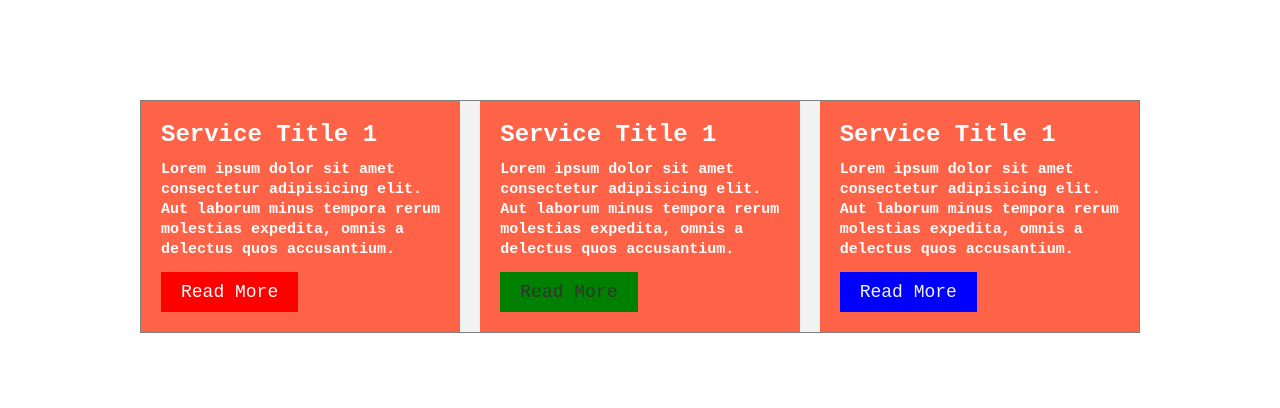
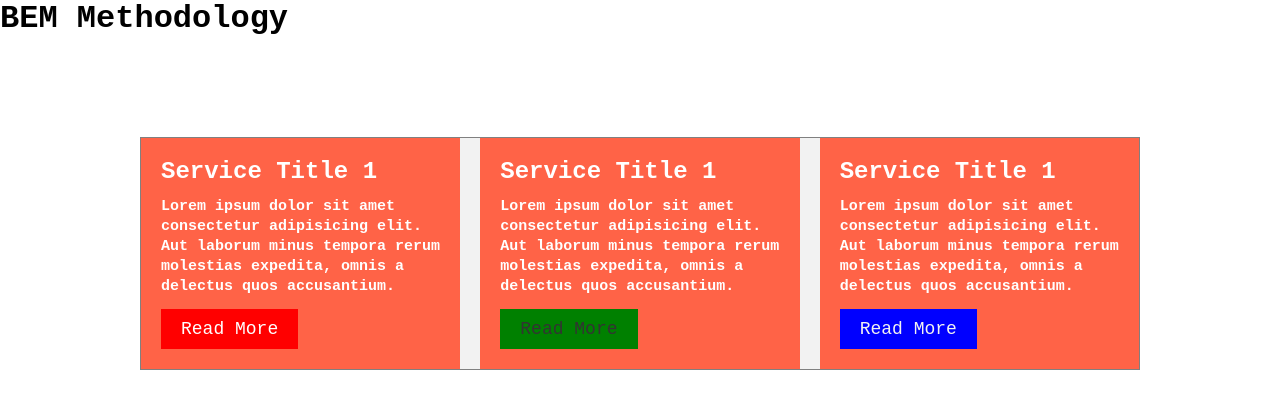
Before and after one commit to Siddiquemd-Sunny/BEM-Methodology, a plain HTML site: page index.html in a window 1280 px wide. Drawn offline with Linux system fonts and the light colour scheme.

Commit message:
Update index.html

```diff
--- a/index.html
+++ b/index.html
@@ -8,7 +8,9 @@
     <link rel="stylesheet" href="style.css">
 </head>
 <body>
-
+        <div class="title">
+            <h1 class="title__bem">BEM Methodology</h1>
+        </div>
         <div class="service">
             <div class="service__single">
                 <h4 class="service__title">service title 1</h4>
```
